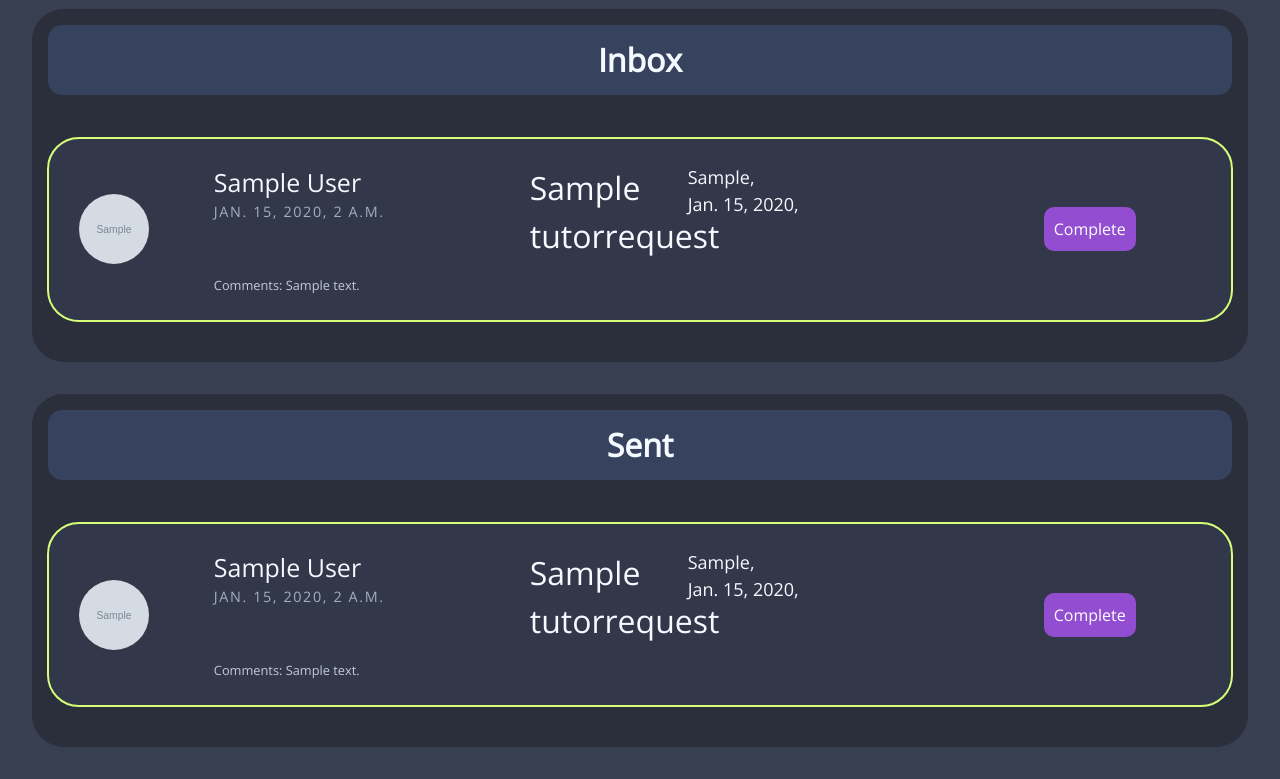
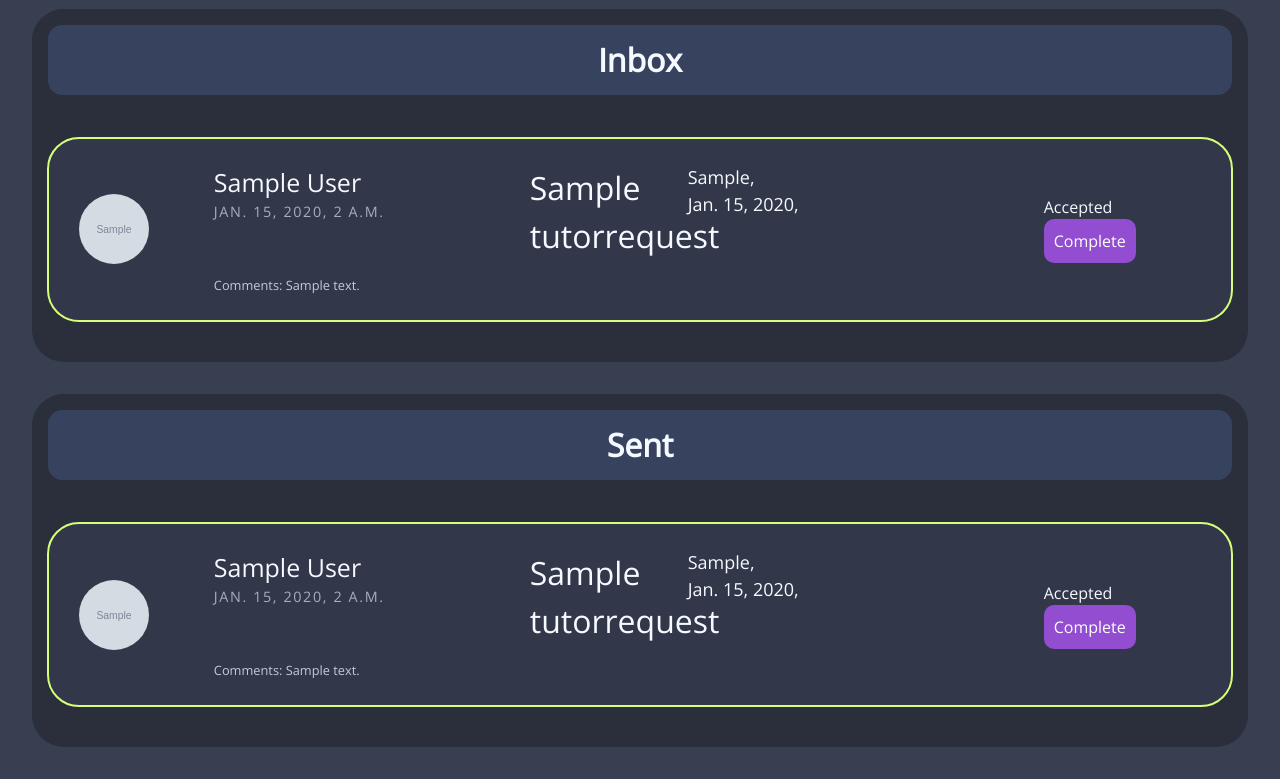
Before and after one commit to dtuckersuh/2021-fall-cs160-team-wanda, a Django app: template tutor4points/core/templates/requests.html in a window 1280 px wide. Shown: the part 194-973 px from the top of the page. Run offline with Django 3.2, Linux system fonts and the light colour scheme; tables that the repository leaves empty hold one stand-in row (values such as "Sample post"); the template is opened without the code that fills it: values that come from a table or form of the project are taken from there, most other values are stand-ins (such as "Sample title", 1, 10 or a date in 2020); grey boxes marked "Sample" are stand-in pictures; some libraries are stand-ins or nearby versions.

Commit message:
Add 'Accepted' text to Completed requests

```diff
--- a/tutor4points/core/templates/requests.html
+++ b/tutor4points/core/templates/requests.html
@@ -64,6 +64,8 @@ Requests
 
             <div class="respond-buttons">
             {% if request.accepted %}
+                Accepted
+                <br />
                 <button type="submit" name="btn-submit-rating" class="btn-secondary respond-button"
                 data-toggle="modal" data-target="#modal-complete-request">Complete</button>
             {% else %}
@@ -167,6 +169,8 @@ Requests
             </div>
             <div class="respond-buttons">
                 {% if request.accepted %}
+                    Accepted
+                    <br />
                     <button type="submit" name="btn-submit-rating" class="btn-secondary respond-button"
                     data-toggle="modal" data-target="#modal-complete-request">Complete</button>
                 {% elif request.accepted is None %}
```
